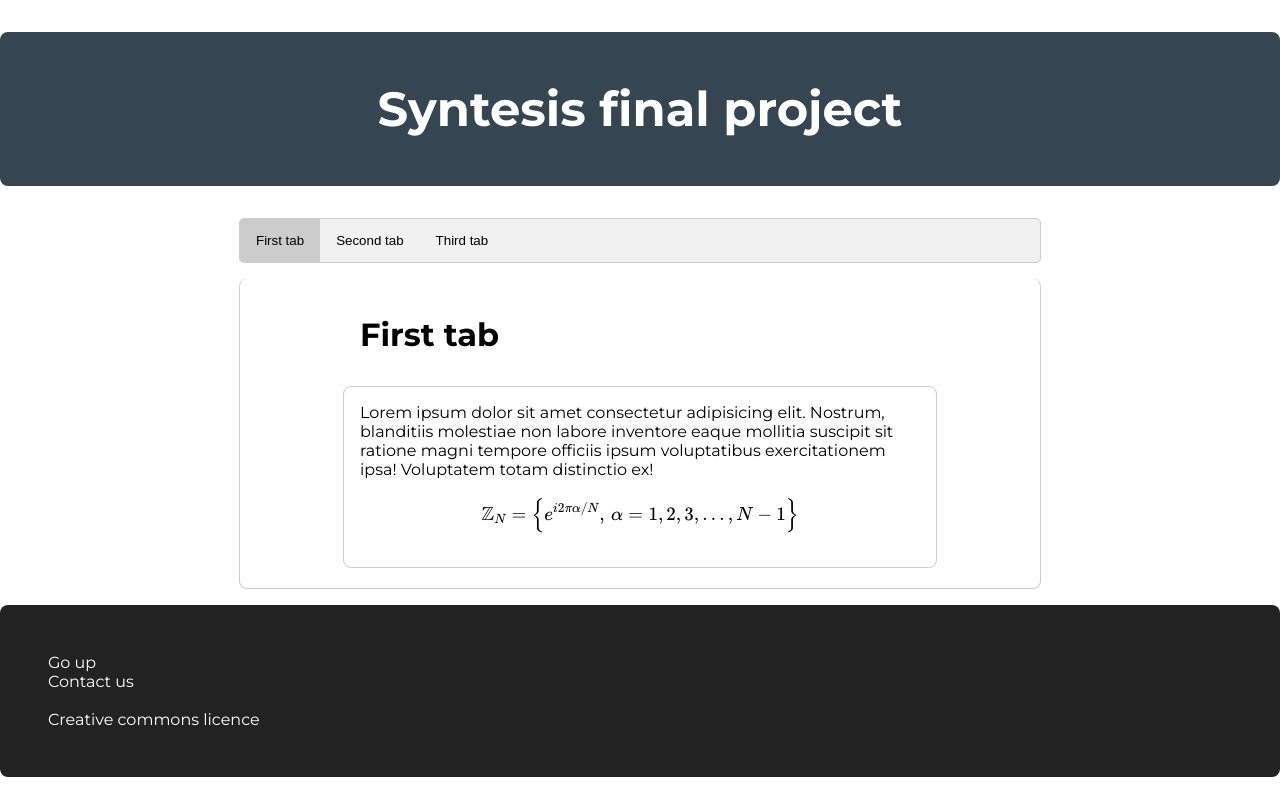
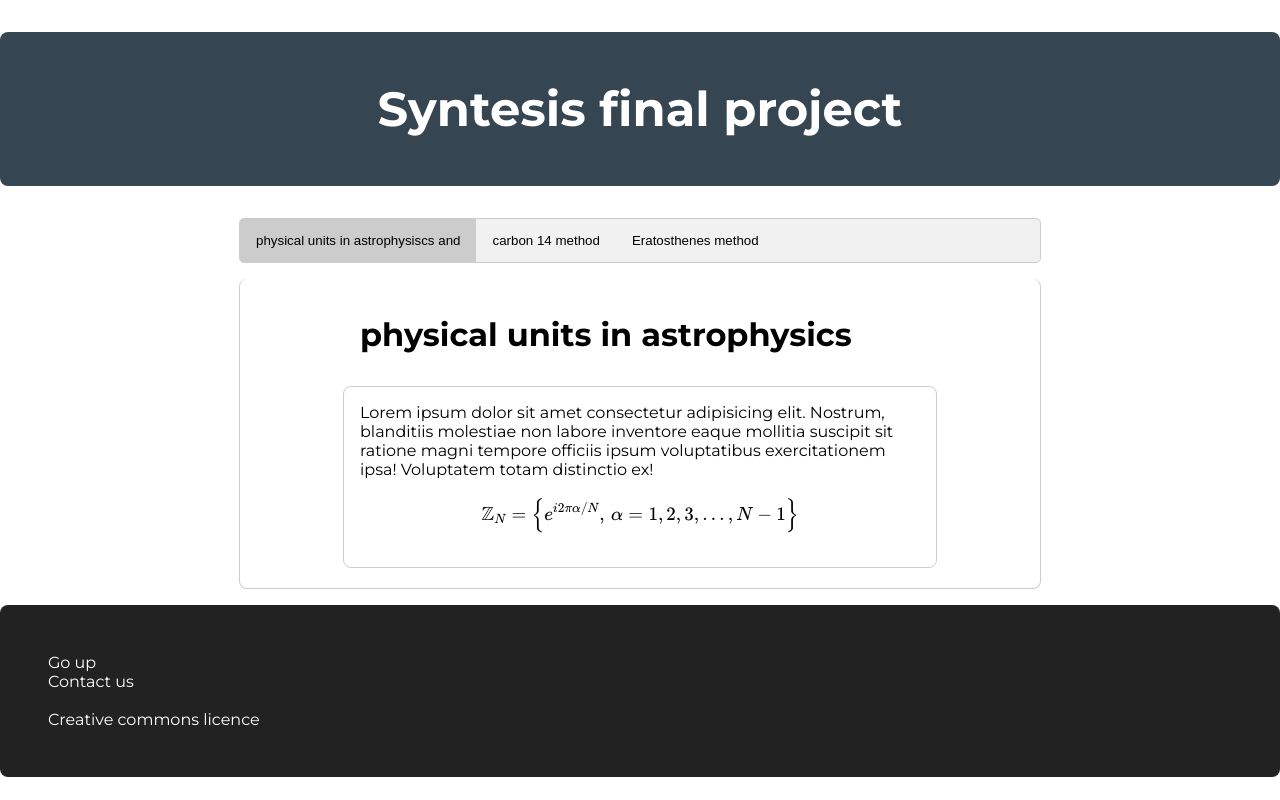
Before and after one commit to ManuRiptus11/final-syntesis-project, a plain HTML site: page index.html in a window 1280 px wide. Drawn offline with nearby package versions, Linux system fonts and the light colour scheme.

Commit message:
initial commit

```diff
--- a/html/tab1.html
+++ b/html/tab1.html
@@ -1,14 +1,18 @@
 <script src="https://code.jquery.com/jquery-3.6.3.min.js"></script>
-<script src="js/mathjax.js"> </script>
-<script id="MathJax-script" async
-src="https://cdn.jsdelivr.net/npm/mathjax@3/es5/tex-chtml.js"></script>
+<script src="js/mathjax.js"></script>
+<script
+  id="MathJax-script"
+  async
+  src="https://cdn.jsdelivr.net/npm/mathjax@3/es5/tex-chtml.js"
+></script>
 
 <!------------ Write from here ------------>
 
-<h3>First tab</h3>
+<h3>physical units in astrophysics</h3>
 <p>
-    Lorem ipsum dolor sit amet consectetur adipisicing elit. Nostrum, blanditiis molestiae non labore inventore eaque mollitia suscipit sit ratione magni tempore officiis ipsum voluptatibus exercitationem ipsa! Voluptatem totam distinctio ex!
-
-    $$ \mathbb{Z}_N=\left\{e^{i2\pi \alpha/N},\, \alpha=1,2,3,\dots,N-1 \right\} $$
-
+  Lorem ipsum dolor sit amet consectetur adipisicing elit. Nostrum, blanditiis
+  molestiae non labore inventore eaque mollitia suscipit sit ratione magni
+  tempore officiis ipsum voluptatibus exercitationem ipsa! Voluptatem totam
+  distinctio ex! $$ \mathbb{Z}_N=\left\{e^{i2\pi \alpha/N},\,
+  \alpha=1,2,3,\dots,N-1 \right\} $$
 </p>
--- a/index.html
+++ b/index.html
@@ -3,27 +3,41 @@
   <head>
     <script src="https://code.jquery.com/jquery-3.6.3.min.js"></script>
     <title>The early universe</title>
-  <link rel="preconnect" href="https://fonts.googleapis.com">
-  <link rel="preconnect" href="https://fonts.gstatic.com" crossorigin>
-  <link href="https://fonts.googleapis.com/css2?family=Montserrat:wght@400;700&display=swap" rel="stylesheet">
-  <link rel="stylesheet" href="css/style.css"/>
+    <link rel="preconnect" href="https://fonts.googleapis.com" />
+    <link rel="preconnect" href="https://fonts.gstatic.com" crossorigin />
+    <link
+      href="https://fonts.googleapis.com/css2?family=Montserrat:wght@400;700&display=swap"
+      rel="stylesheet"
+    />
+    <link rel="stylesheet" href="css/style.css" />
   </head>
   <body>
-
     <header>
       <h1 id="main-title">Syntesis final project</h1>
     </header>
 
     <div class="tab">
-    <button class="tablinks"
+      <button
+        class="tablinks"
         onclick="openTab(event, 'tab1')"
-    id="tab1-button">First tab</button>
-    <button class="tablinks"
+        id="tab1-button"
+      >
+        physical units in astrophysiscs and
+      </button>
+      <button
+        class="tablinks"
         onclick="openTab(event, 'tab2')"
-    id="tab2-button">Second tab</button>
-    <button class="tablinks"
+        id="tab2-button"
+      >
+        carbon 14 method
+      </button>
+      <button
+        class="tablinks"
         onclick="openTab(event, 'tab3')"
-    id="tab3-button">Third tab</button>
+        id="tab3-button"
+      >
+        Eratosthenes method
+      </button>
     </div>
 
     <!-- Tab content -->
@@ -33,24 +47,24 @@
     <script src="js/tabs.js"></script>
 
     <script>
-    const texts = ["tab1","tab2","tab3"];
+      const texts = ["tab1", "tab2", "tab3"];
       for (let i = 0; i < texts.length; i++) {
-      $("#"+texts[i]+"-button").click(function() {
-        $("#"+texts[i]).load("html/"+texts[i]+".html");
+        $("#" + texts[i] + "-button").click(function () {
+          $("#" + texts[i]).load("html/" + texts[i] + ".html");
         });
-    };
+      }
     </script>
 
     <script>
       $("#tab1-button").click();
     </script>
 
-
     <footer>
       <section>
-          <a href="#main-title"> Go up</a> <br>
+        <a href="#main-title"> Go up</a> <br />
         <a href="mailto:example@gmail.com">Contact us</a>
-      </section> <br>
+      </section>
+      <br />
       Creative commons licence
     </footer>
   </body>
```
Also changed, not shown: html/tab2.html (+17 -10 lines), html/tab3.html (+17 -14 lines), html/tab4.html (added). Lines whose indentation alone changed are shown as unchanged.
